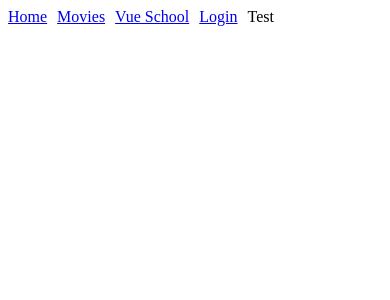
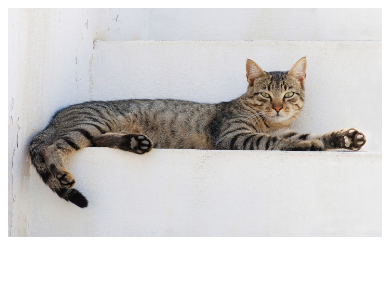
Before and after one commit to hugohlr13/nuxt3-fundamentals, a Nuxt app: page /responsive in a window 390 px wide. Shown: the top 300 px of the page. Built offline with nearby package versions, Linux system fonts and the light colour scheme.

Commit message:
nuxt image responsive

```diff
--- a/components/MovieSearch.vue
+++ b/components/MovieSearch.vue
@@ -19,7 +19,7 @@ search();
     <ul style="display: flex; flex-wrap: wrap; gap: 10px; list-style: none">
       <li v-for="movie in movies" :key="movie.imdbID">
         <NuxtLink :to="{ name: 'movies-id', params: { id: movie.imdbID } }">
-          <img :src="movie.Poster" :alt="movie.title" width="100" />
+          <NuxtImg :src="movie.Poster" :alt="movie.title" width="300" format="webp" loading="lazy"/>
         </NuxtLink>
       </li>
     </ul>
--- a/nuxt.config.ts
+++ b/nuxt.config.ts
@@ -9,9 +9,13 @@ export default defineNuxtConfig({
         autoImports: ["defineStore", "acceptHMRUpdate"],
       },
     ],
+    "@nuxt/image",
   ],
   imports: {
     dirs: ["stores"],
+  },
+  image:{
+    domains:["m.media-amazon.com"]
   },
   alias: {
     pinia: "/node_modules/@pinia/nuxt/node_modules/pinia/dist/pinia.mjs",
--- a/package.json
+++ b/package.json
@@ -14,5 +14,8 @@
     "nuxt": "^3.13.0",
     "vue": "latest",
     "vue-router": "latest"
+  },
+  "devDependencies": {
+    "@nuxt/image": "^1.0.0-rc.3"
   }
 }
--- /dev/null
+++ b/pages/responsive.vue
@@ -0,0 +1,15 @@
+<script setup>
+definePageMeta({
+  layout: "plain",
+});
+</script>
+<template>
+  <NuxtImg src="/cat.jpg" sizes="xs:320vw sm:640vw md:768vw lg:1024vw xl:1280vw xxl:1536vw 2xl:1536vw" />
+</template>
+
+<style scoped>
+img {
+  display: block;
+  max-width: 100%;
+}
+</style>
```
Also changed, not shown: public/cat.jpg (added), 1 other file (tests, documents, lock files or other folders).
